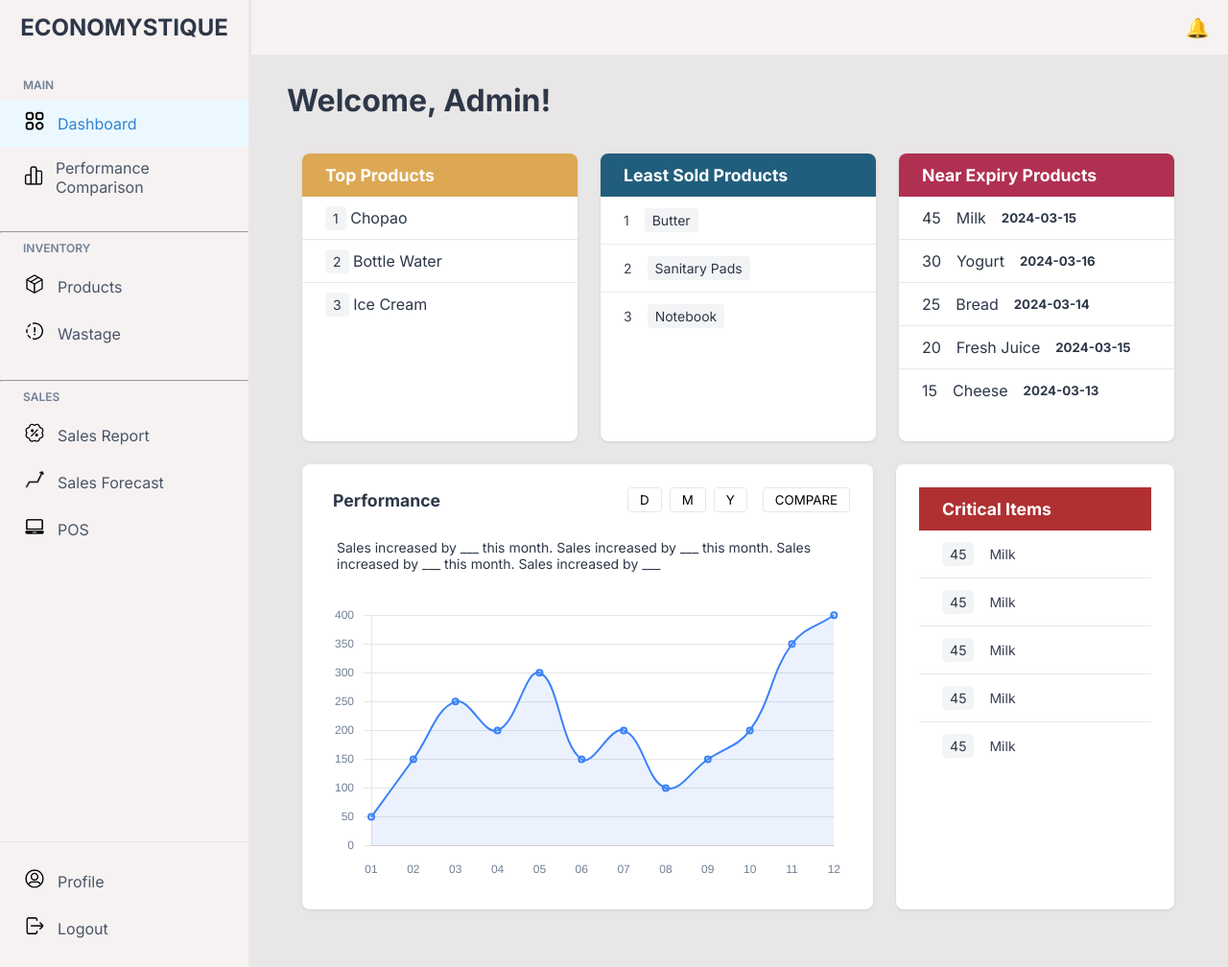
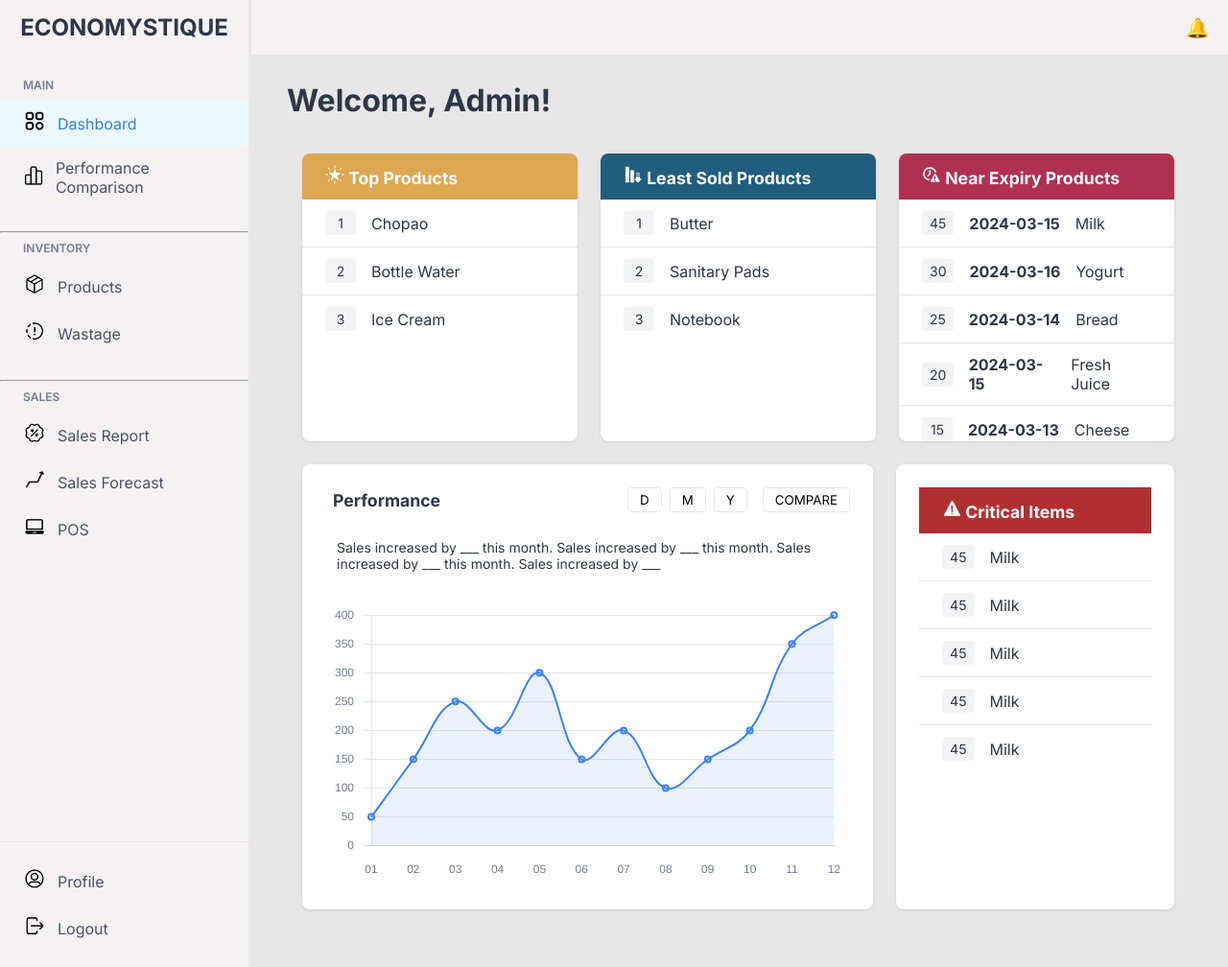
Before and after one commit to Economystique/EconomystiqueStoneKingdom, a Flask app: page /dashboard in a window 1280 px wide. Shown: the whole page at 96% size. Run offline with Flask 3, Linux system fonts and the light colour scheme; a user stored in the database is signed in.

Commit message:
Minimal changes on style and fixed font and icon on the dashboard

```diff
--- a/templates/dashboard.html
+++ b/templates/dashboard.html
@@ -11,14 +11,15 @@
     <div class="top-cards-row">
         <!-- Best Selling Products Card -->
         <div class="card small-card top-products">
-            <h2 class="card-title">Top Products</h2>
+            <h2 class="card-title">
+                <span class="icon"><img class="icon-img" src="static/img/topProductsIcon.png" alt=""></span>
+                Top Products
+            </h2>
             {% for product in best_sellers %}
             <div class="product-item">
                 <div class="product-info">
-                    <div class="product-stats">
-                        <span class="quantity">{{ product.rank }}</span>
-                        <span class="revenue">{{ product.name }}</span>
-                    </div>
+                    <span class="quantity">{{ product.rank }}</span>
+                    <span class="revenue">{{ product.name }}</span>
                 </div>
             </div>
             {% endfor %}
@@ -26,12 +27,15 @@
 
         <!-- Least Sold Products Card -->
         <div class="card small-card least-sold">
-            <h2 class="card-title">Least Sold Products</h2>
+            <h2 class="card-title">
+                <span class="icon"><img class="icon-img" src="static/img/leastSoldIcon.png" alt=""></span>
+                Least Sold Products
+            </h2>
             {% for product in least_products %}
             <div class="product-item">
                 <div class="product-info">
-                    <span class="product-name">{{ product.rank }}</span>
-                    <span class="quantity">{{ product.name}}</span>
+                    <span class="quantity">{{ product.rank }}</span>
+                    <span>{{ product.name}}</span>
                 </div>
             </div>
             {% endfor %}
@@ -39,13 +43,16 @@
 
         <!-- Near Expiry Products Card -->
         <div class="card small-card near-expiry">
-            <h2 class="card-title">Near Expiry Products</h2>
+            <h2 class="card-title">
+                <span class="icon"><img class="icon-img" src="static/img/nearExpiryIcon.png" alt=""></span>
+                Near Expiry Products
+            </h2>
             {% for product in near_expiry %}
             <div class="product-item">
                 <div class="product-info">
-                    <span>{{ product.quantity }}</span>
+                    <span class="quantity">{{ product.quantity }}</span>
+                    <h4>{{ product.expiry_date }}</h4>
                     <span>{{ product.name }}</span>
-                    <h5>{{ product.expiry_date }}</h5>
                 </div>
             </div>
             {% endfor %}
@@ -77,12 +84,15 @@
 
         <!-- Critical Items Card -->
         <div class="card critical-items bottom-card">
-            <h2 class="card-title">Critical Items</h2>
+            <h2 class="card-title">
+                <span class="icon"><img class="icon-img" src="static/img/declareWastageIcon.png" alt=""></span>
+                Critical Items
+            </h2>
             {% for item in critical_items %}
             <div class="product-item">
                 <div class="product-info">
                     <span class="quantity">{{ item.quantity }}</span>
-                    <span class="product-name">{{ item.name }}</span>
+                    <span>{{ item.name }}</span>
                 </div>
             </div>
             {% endfor %}
@@ -90,6 +100,8 @@
     </div>
 </div>
 {% endblock %}
+
+
 
 {% block extra_js %}
 <script src="{{ url_for('static', filename='js/chart.umd.js') }}"></script>
```
Also changed, not shown: static/img/leastSoldIcon.png (added), static/img/nearExpiryIcon.png (added), static/img/topProductsIcon.png (added).
